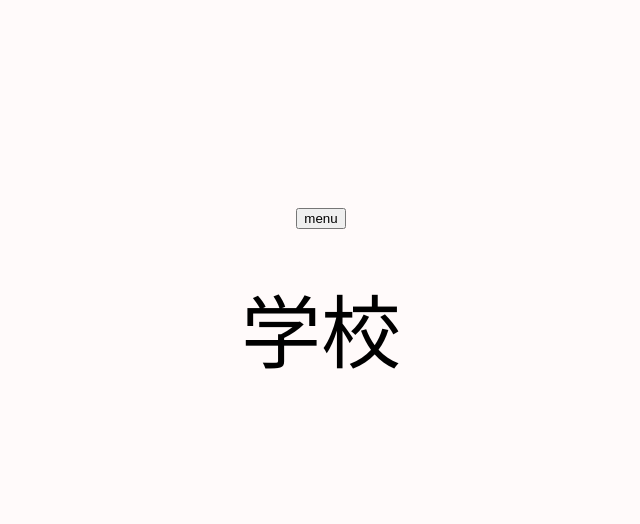
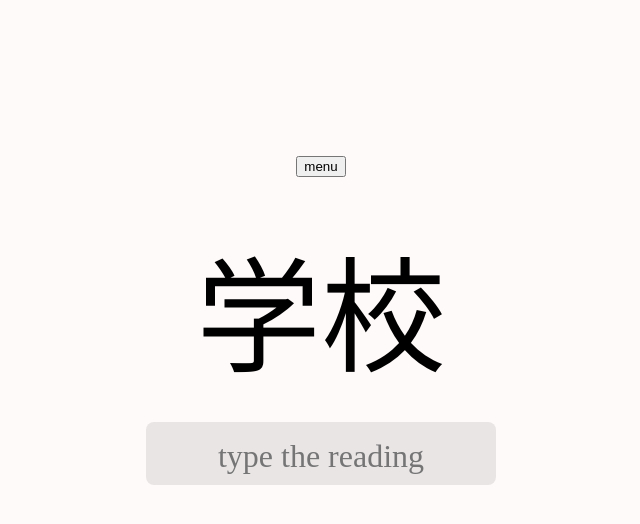
Before and after one commit to tanabe12/kanji, a plain HTML site: page index.html in a window 1280 px wide. Shown: the whole page, without its empty margins (319-959 px from the left). Drawn offline with Linux system fonts and the light colour scheme; a web font is replaced by a local one.

Commit message:
font, overflow, input box, menu changes

```diff
--- a/index.html
+++ b/index.html
@@ -28,6 +28,7 @@
                         <li class="option" data-event="5">五年生</li>
                         <li class="option" data-event="6">六年生</li>
                     </ul>
+
                     <!--
                     <ul id="JLPT">JLPT
                         <li id="deck7" data-event="7">n5</li>
@@ -71,7 +72,7 @@
 
 
         <div class="word-input">
-            <input oninput="convertKana()" onkeypress="checkAnswer(event)" type="text" class="input" name="q" size="50" value="" autocomplete="off" id="input" autofocus maxlength="20">
+            <input oninput="convertKana()" onkeypress="checkAnswer(event)" type="text" class="input" name="q" size="50" value="" autocomplete="off" id="input" autofocus maxlength="20" placeholder="type the reading">
 
         </div>
 
--- a/script.js
+++ b/script.js
@@ -2,9 +2,11 @@
 // https://sites.google.com/a/h7a.org/kanjicompounds/after-primary-school
 // https://developer.mozilla.org/en-US/docs/Web/API/Fetch_API/Using_Fetch
 
-//bugs
+
 //intializing while furigana is displayed skips the next check
 //https://media.discordapp.net/attachments/1031821832149532722/1128504103920746556/image.png
+//add english meaning
+//add quizmode/retention mode
 
 let data = {};
 
@@ -102,6 +104,7 @@ async function checkAnswer(e) {
 
     } else {
         valid = true;
+        document.getElementById("input").value = "";
         document.getElementById("reading").innerHTML = "";
         reading = await generateWord();
     }
@@ -133,6 +136,7 @@ async function initialize(n) {
         document.getElementById("reading").innerHTML = "";
 
         document.getElementById("input").disabled = 0;
+        document.getElementById("input").focus();
         //console.log("decks " + n);
 
 
@@ -142,6 +146,7 @@ async function initialize(n) {
         document.getElementById("reading").innerHTML = "";
         //document.getElementById("input").style.opacity = 0;
         document.getElementById("input").disabled = 1;
+        document.getElementById("input").style.opacity = 0;
     }
 
     //fade in
--- a/styles.css
+++ b/styles.css
@@ -55,9 +55,10 @@ body, .word-input {
 }
 
 .word-display {
-    font-size: 500%;
+    font-size: 125px;
     user-select: none;
     margin-top: 1.5rem;
+    margin-bottom:1.5rem;
 
 }
 
@@ -67,18 +68,27 @@ body, .word-input {
 
 
 
-input {
+input[type=text] {
     color:#363636;
+    background-color:rgba(204, 200, 200, 0.438);
     caret-color: #694539;
     text-align: center;
     font-size: 2.5rem;
     font-family: 'Zen Maru Gothic Medium';
-    background-color: rgb(255, 250, 250);
+    /*background-color: rgb(255, 250, 250);*/
+    width:350px;
+    padding:8px;
+    border-radius: 8px;
     border-top-style: hidden;
     border-right-style: hidden;
     border-left-style: hidden;
     border-bottom-style: hidden;
 }
+
+input::placeholder {
+    font-size: 80%;
+}
+
 
 .menu {
     display: none;
@@ -100,13 +110,14 @@ input {
     border-radius: 8px;
     text-align: left;
     user-select:none;
+    font-size: 20px;
 
 
 }
 
 .furigana {
     font-family: 'Kosugi Maru Regular';
-    font-size: 1.5rem;
+    font-size: 30px;
     padding-top:1rem;
     color:rgb(158, 0, 0);
     opacity: 0;
```
